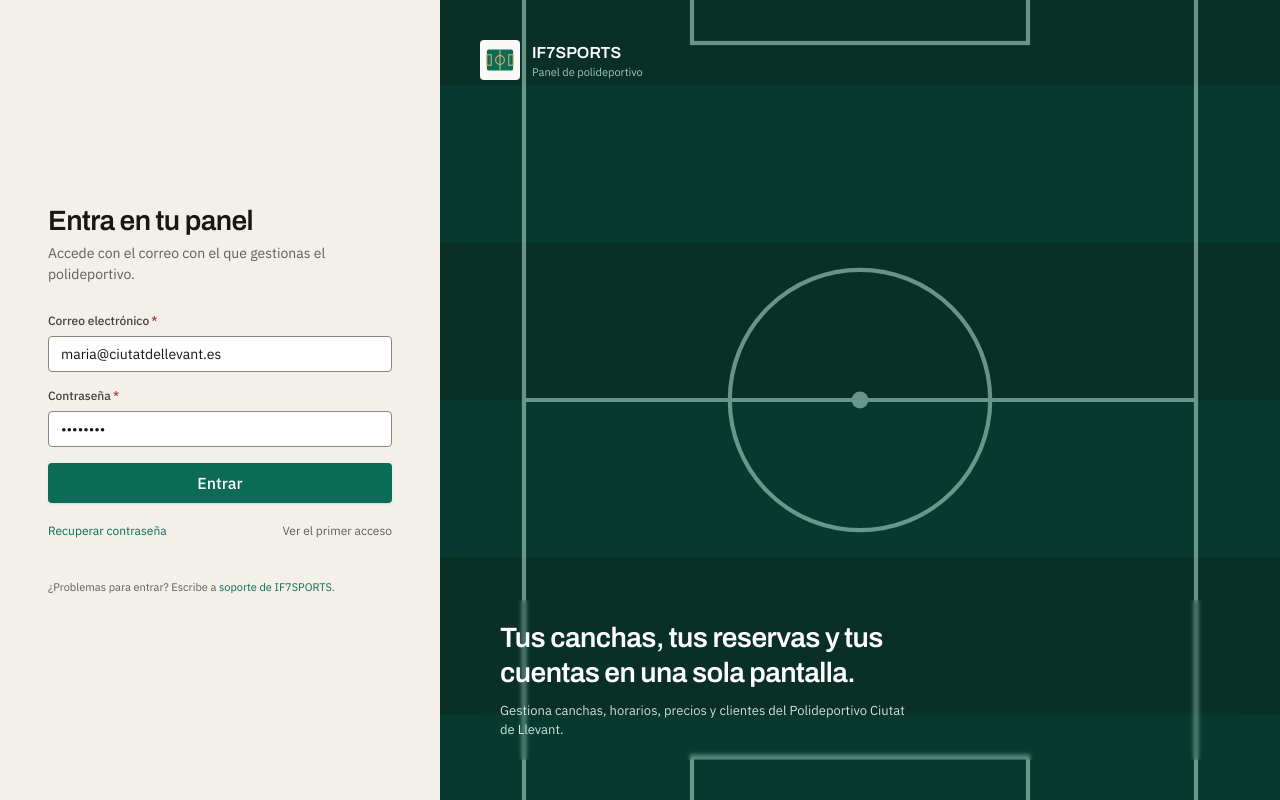
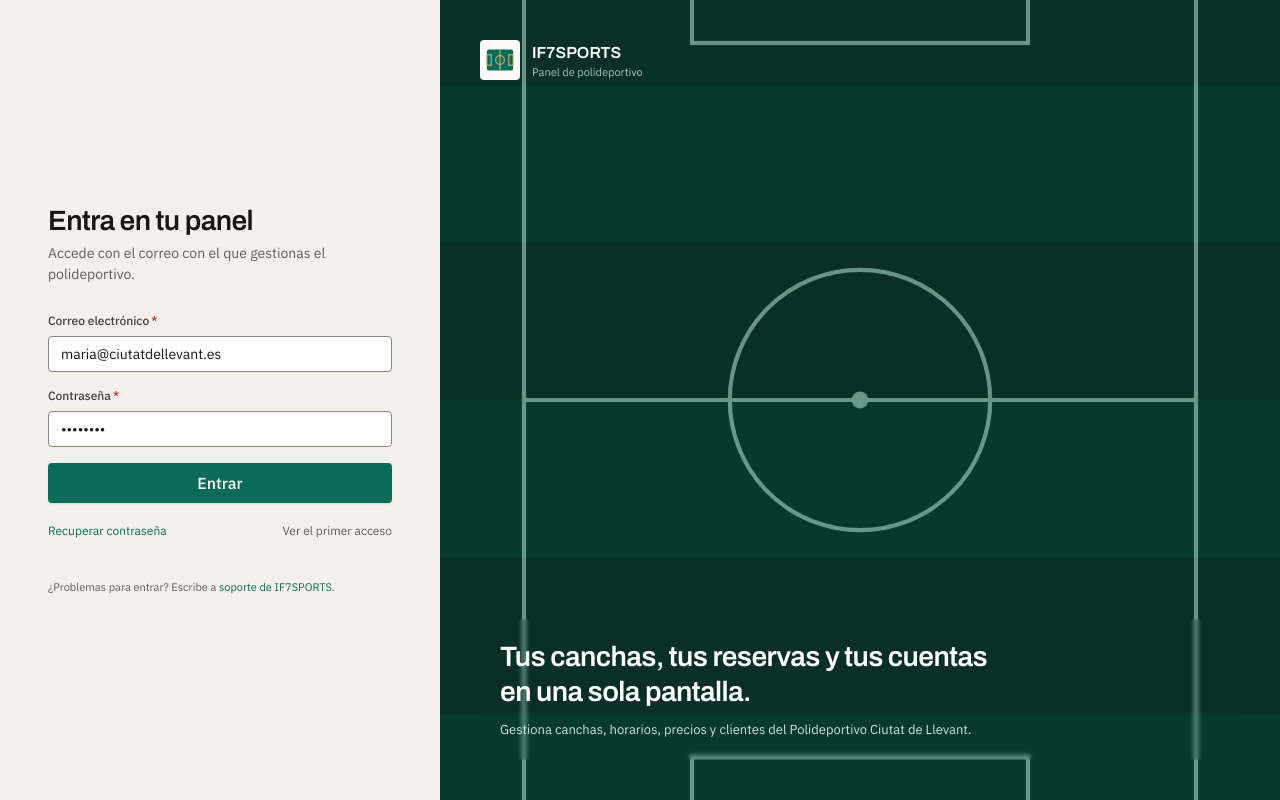
Before and after one commit to varunsainani/if7sports-admin-dashboard, a Next.js app in the folder source-code/: page /login in a window 1280 px wide. Built offline with nearby package versions, Linux system fonts and the light colour scheme.

Commit message:
Tune the login headline measure and warm the chart ramp
The headline still broke to three lines with one word alone on the last, and
the heatmap's pale steps were mint against the new warm stone, so the chart
read as a cool patch floating on a warm page.

```diff
--- a/source-code/app/login/page.tsx
+++ b/source-code/app/login/page.tsx
@@ -81,10 +81,10 @@ function PanelIzquierdo() {
         </div>
 
         <div className="rounded-lg bg-cesped-900/45 p-5 backdrop-blur-[2px]">
-          <p className="max-w-[26rem] font-display text-2xl font-semibold leading-tight tracking-display text-white">
+          <p className="max-w-[32rem] font-display text-2xl font-semibold leading-tight tracking-display text-white">
             Tus canchas, tus reservas y tus cuentas en una sola pantalla.
           </p>
-          <p className="mt-3 max-w-[26rem] text-sm text-cesped-100">
+          <p className="mt-3 max-w-[32rem] text-sm text-cesped-100">
             Gestiona canchas, horarios, precios y clientes del {polideportivo.nombre}.
           </p>
         </div>
```
Also changed, not shown: source-code/lib/tokens.css.
